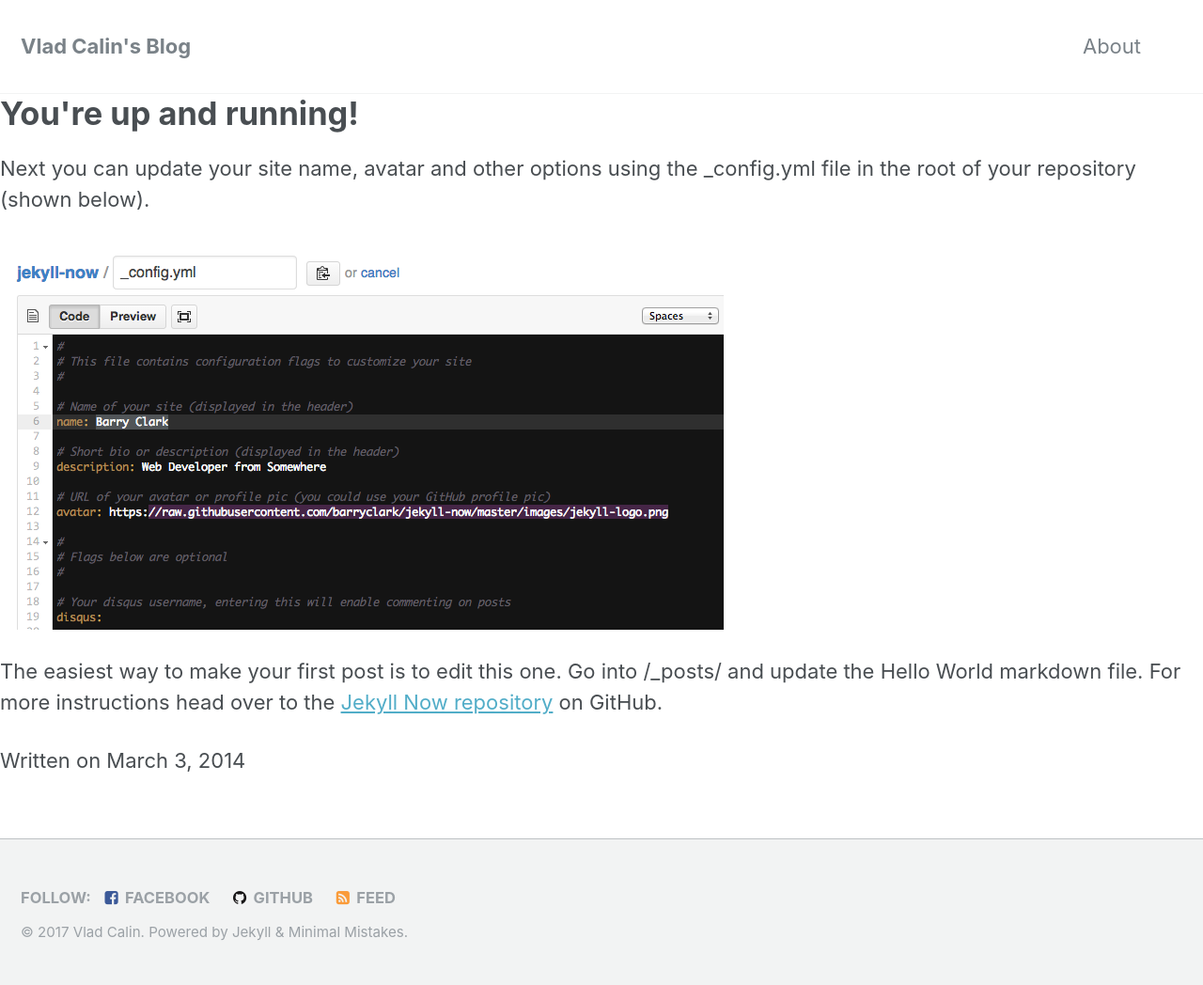
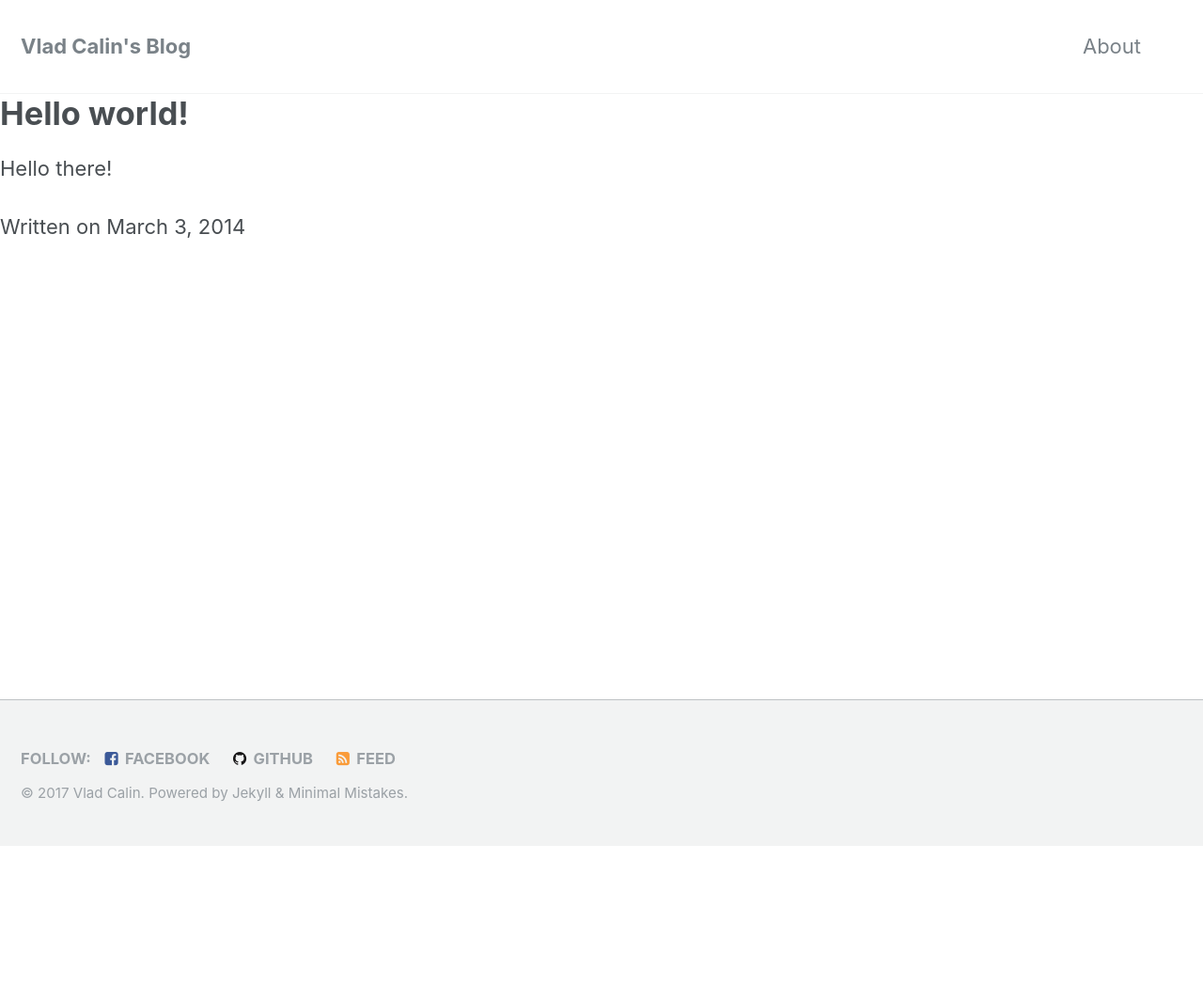
Before and after one commit to vladcalin/vladcalin.github.io, a Jekyll site: the page built from _posts/2014-3-3-Hello-World.md, in a window 1280 px wide. Shown: the whole page at 94% size. Built offline with Jekyll 4.4.1, drawn with Linux system fonts in a browser that asks for light colours; after the commit the page ends 900 px from its top, so only the background shows below that.

Commit message:
added author

```diff
--- a/_posts/2014-3-3-Hello-World.md
+++ b/_posts/2014-3-3-Hello-World.md
@@ -1,10 +1,7 @@
 ---
 layout: post
-title: You're up and running!
+title: Hello world!
+author: Vlad Calin
 ---
 
-Next you can update your site name, avatar and other options using the _config.yml file in the root of your repository (shown below).
-
-![_config.yml]({{ site.baseurl }}/images/config.png)
-
-The easiest way to make your first post is to edit this one. Go into /_posts/ and update the Hello World markdown file. For more instructions head over to the [Jekyll Now repository](https://github.com/barryclark/jekyll-now) on GitHub.
+Hello there!
```
